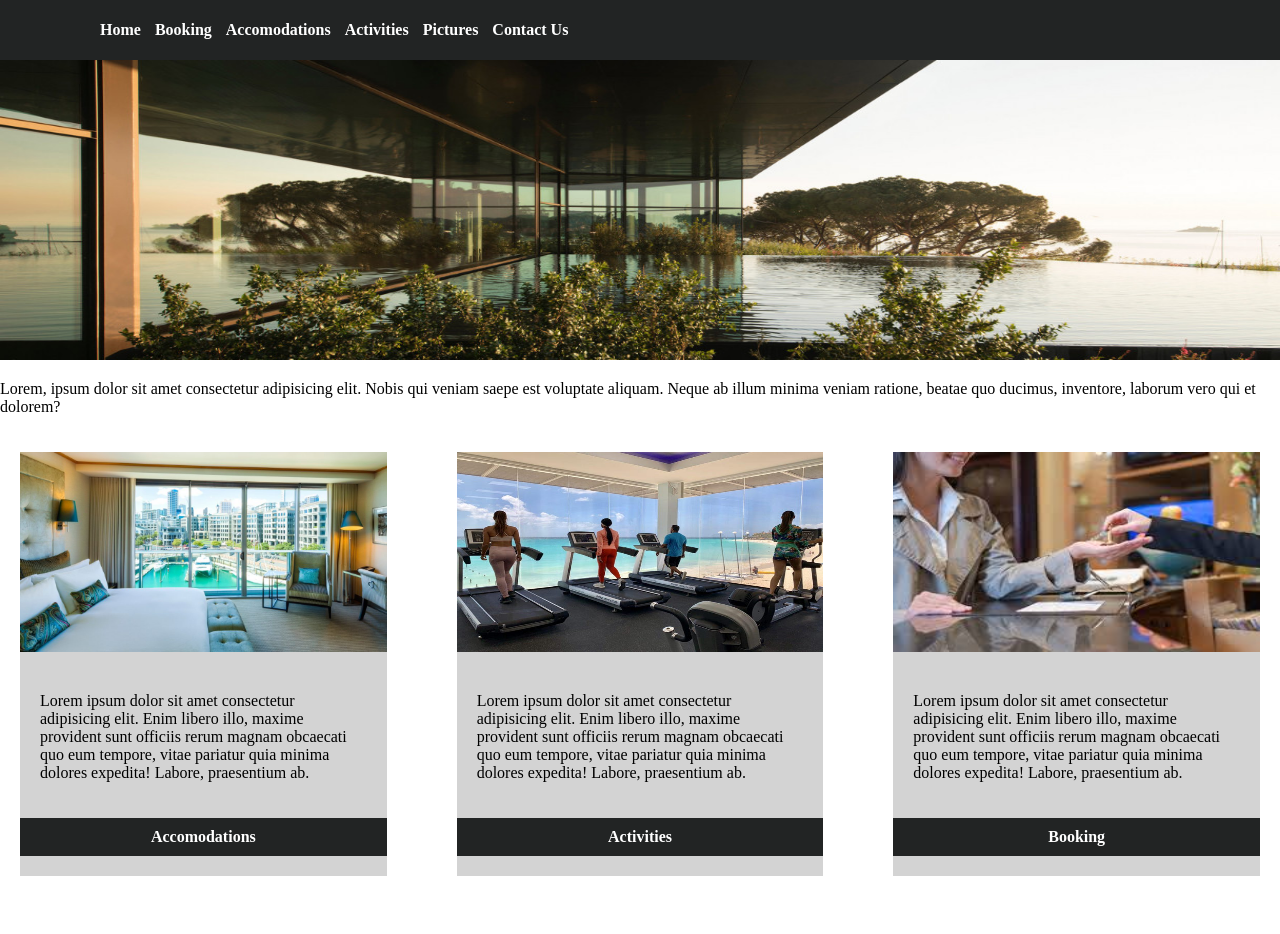
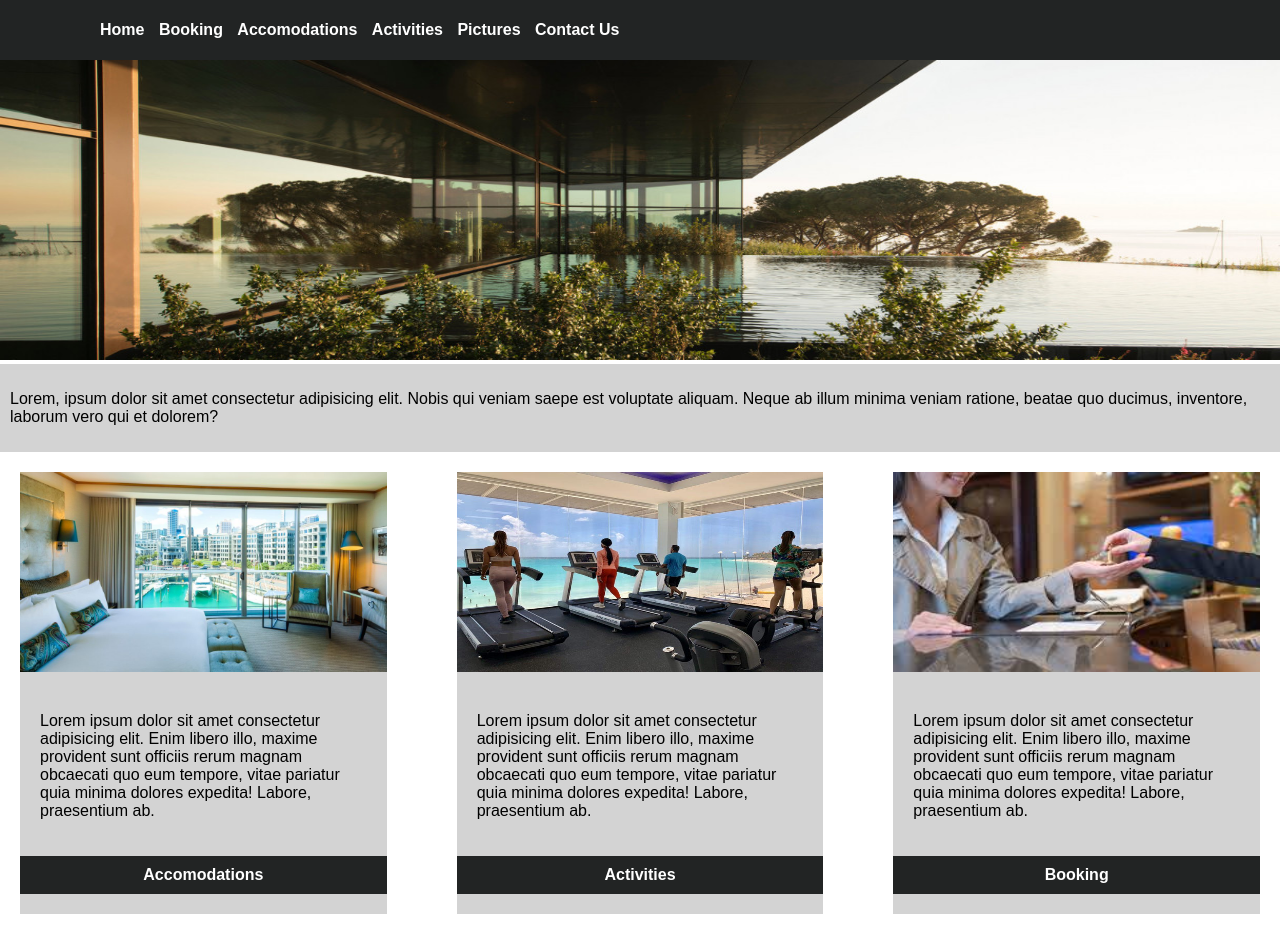
Before and after one commit to geoffrey-odari2/resort, a plain HTML site: page index.html in a window 1280 px wide. Before the commit the page ends 896 px from the top, so only its background shows below. Drawn offline with Linux system fonts and the light colour scheme.

Commit message:
commited all changes

```diff
--- a/css/style.css
+++ b/css/style.css
@@ -1,6 +1,7 @@
 body{
     padding:0px;
     margin:0px;
+    font-family: sans-serif;
 }
 
 .menu{
@@ -30,6 +31,12 @@ body{
     padding:0px;
     width:100%;
     height: 300px;
+}
+
+.article{
+    padding:10px;
+    background: lightgray;
+    margin: 0;
 }
 
 .info{
```
